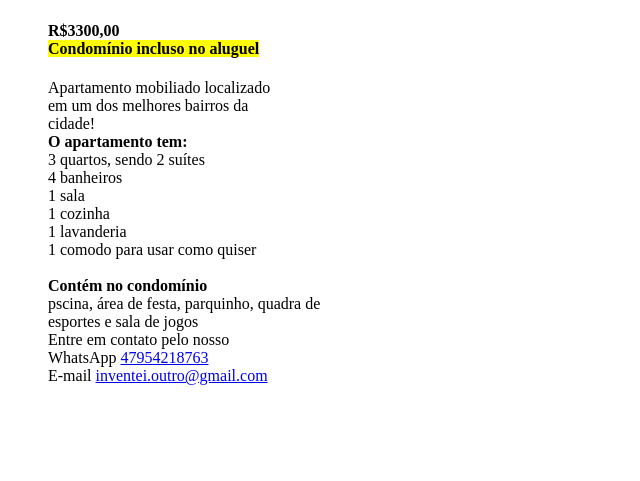
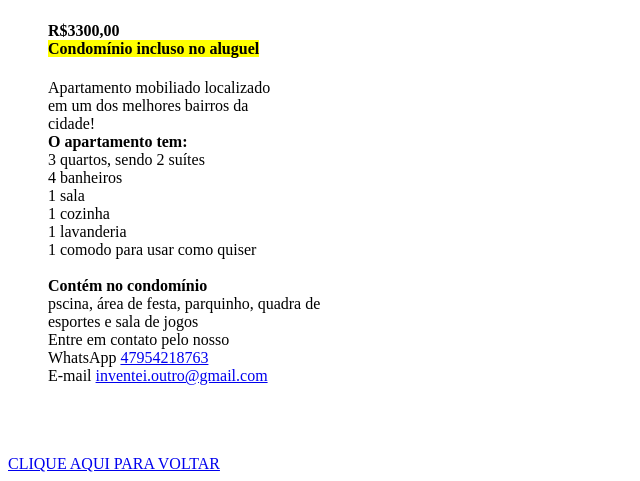
Before and after one commit to otttamily/otttamily.github.io, a plain HTML site: page 2.html in a window 1280 px wide. Shown: the part 1038-1519 px from the top of the page, without its empty margins (0-640 px from the left). Drawn offline with Linux system fonts and the light colour scheme.

Commit message:
Update 2.html

```diff
--- a/2.html
+++ b/2.html
@@ -92,6 +92,6 @@
     <br>
     <br>
     <br>
-    <a href="1.html>CLIQUE AQUI PARA VOLTAR</a>
+    <a href="1.html">CLIQUE AQUI PARA VOLTAR</a>
 </body>
 </html>
```
